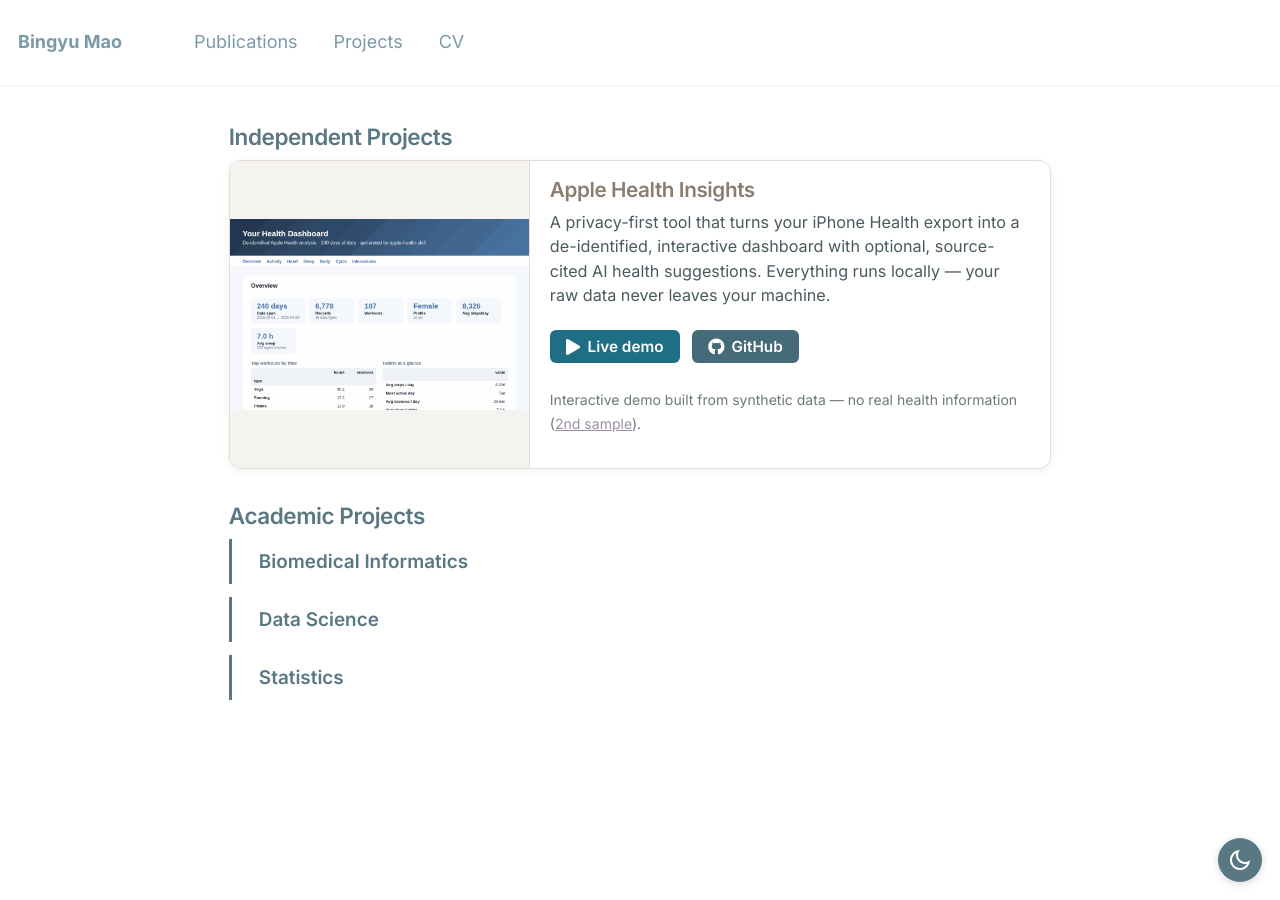
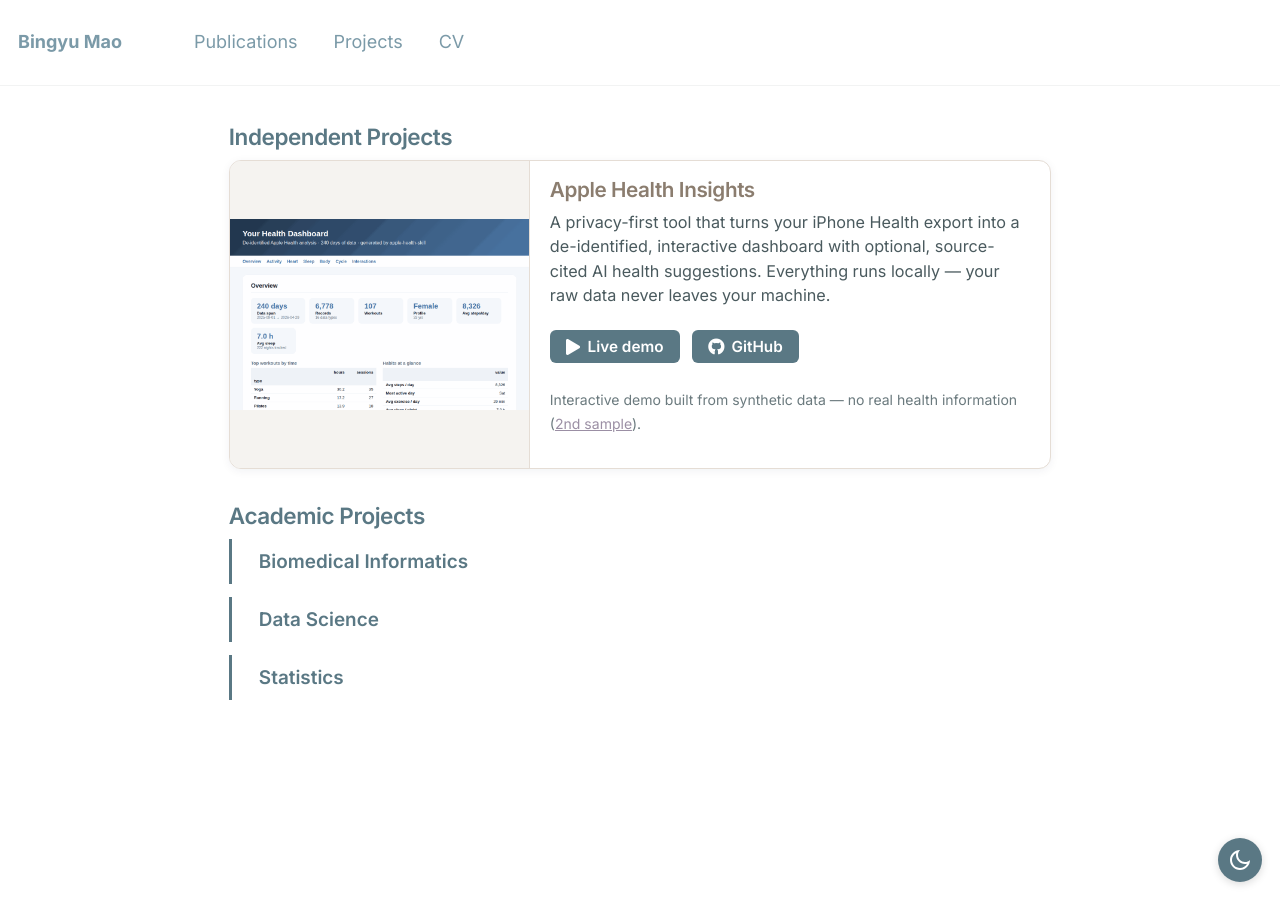
Before and after one commit to BingyuMao/BingyuMao.github.io, a Jekyll site: the page built from _pages/projects.md, in a window 1280 px wide. Built offline with Jekyll 4.4.1, drawn with Linux system fonts in a browser that asks for light colours.

Commit message:
Lighter Morandi buttons; keep "About me" title on home only
- Recolor link buttons to the Morandi primary (#5A7884, the heading/accent
  tone) instead of the darker deep blue/teal, so they blend with the
  palette and read as calmer; still meets WCAG AA with white text
- Restore the home page's "About me" title (it isn't a repeat of a tab);
  keep titles hidden on Publications, Projects, and CV via a class the
  layout adds when the page URL isn't "/"

Co-Authored-By: Claude Opus 4.8 (1M context) <noreply@anthropic.com>

```diff
--- a/_layouts/archive.html
+++ b/_layouts/archive.html
@@ -4,7 +4,7 @@ layout: default
 
 <div id="main" role="main">
   <div class="archive">
-    <h1 class="page__title">{{ page.title }}</h1>
+    <h1 class="page__title{% if page.url != '/' %} page__title--hidden{% endif %}">{{ page.title }}</h1>
     {{ content }}
   </div>
 </div>
--- a/_sass/_custom.scss
+++ b/_sass/_custom.scss
@@ -151,7 +151,7 @@ details > summary {
   font-weight: 600;
   line-height: 1;
   text-decoration: none !important;
-  background-color: #456a78; /* deep Morandi blue — white contrast 5.9 */
+  background-color: #5a7884; /* Morandi primary — matches headings; white contrast 4.7 */
   border-radius: 6px;
   cursor: pointer;
   transition: background-color 0.2s ease, transform 0.2s ease, box-shadow 0.2s ease;
@@ -162,17 +162,17 @@ details > summary {
   }
 
   &:hover {
-    background-color: #375563;
+    background-color: #4c6672;
     transform: translateY(-1px);
     box-shadow: 0 3px 9px var(--card-shadow-hover);
   }
 
-  /* prominent accent variant (e.g. Live demo) */
+  /* accent variant (e.g. Live demo) — same Morandi tone for a calm, consistent look */
   &--accent {
-    background-color: #1f6f84; /* deep teal — white contrast 5.7 */
+    background-color: #5a7884;
 
     &:hover {
-      background-color: #16596b;
+      background-color: #4c6672;
     }
   }
 }
@@ -211,9 +211,10 @@ body {
   font-size: 0.9em;
 }
 
-/* Hide the page title (it just repeats the nav tab). Kept in the DOM for
-   screen readers / SEO, and removed from flow so it leaves no empty gap. */
-.page__title {
+/* On inner tabs the page title just repeats the nav label, so hide it
+   (the home page keeps its "About me" title). Kept in the DOM for screen
+   readers / SEO, and removed from flow so it leaves no empty gap. */
+.page__title--hidden {
   position: absolute !important;
   width: 1px;
   height: 1px;
@@ -225,8 +226,8 @@ body {
   border: 0;
 }
 
-/* First real element sits at the very top now that the title is hidden */
-.page__title + * {
+/* First real element sits at the very top when the title is hidden */
+.page__title--hidden + * {
   margin-top: 0 !important;
 }
 
```
